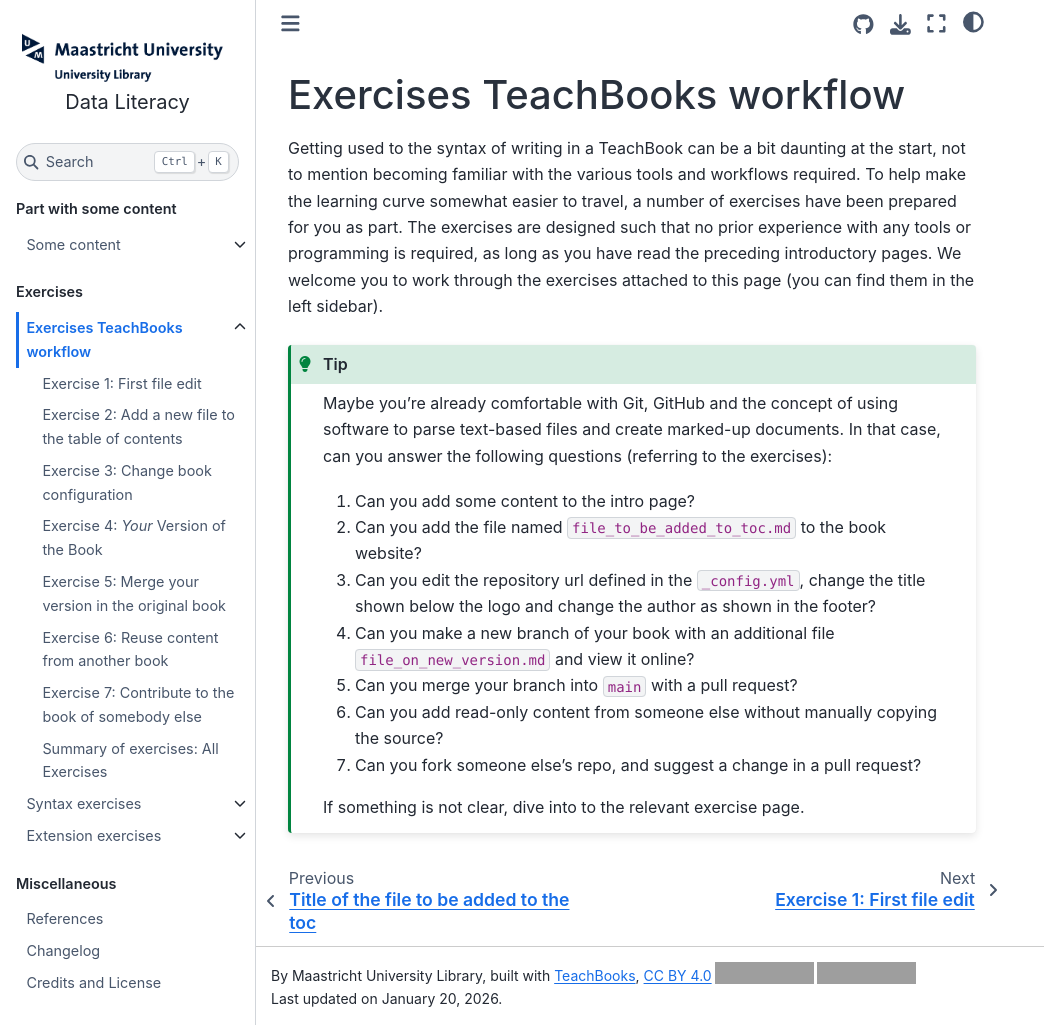
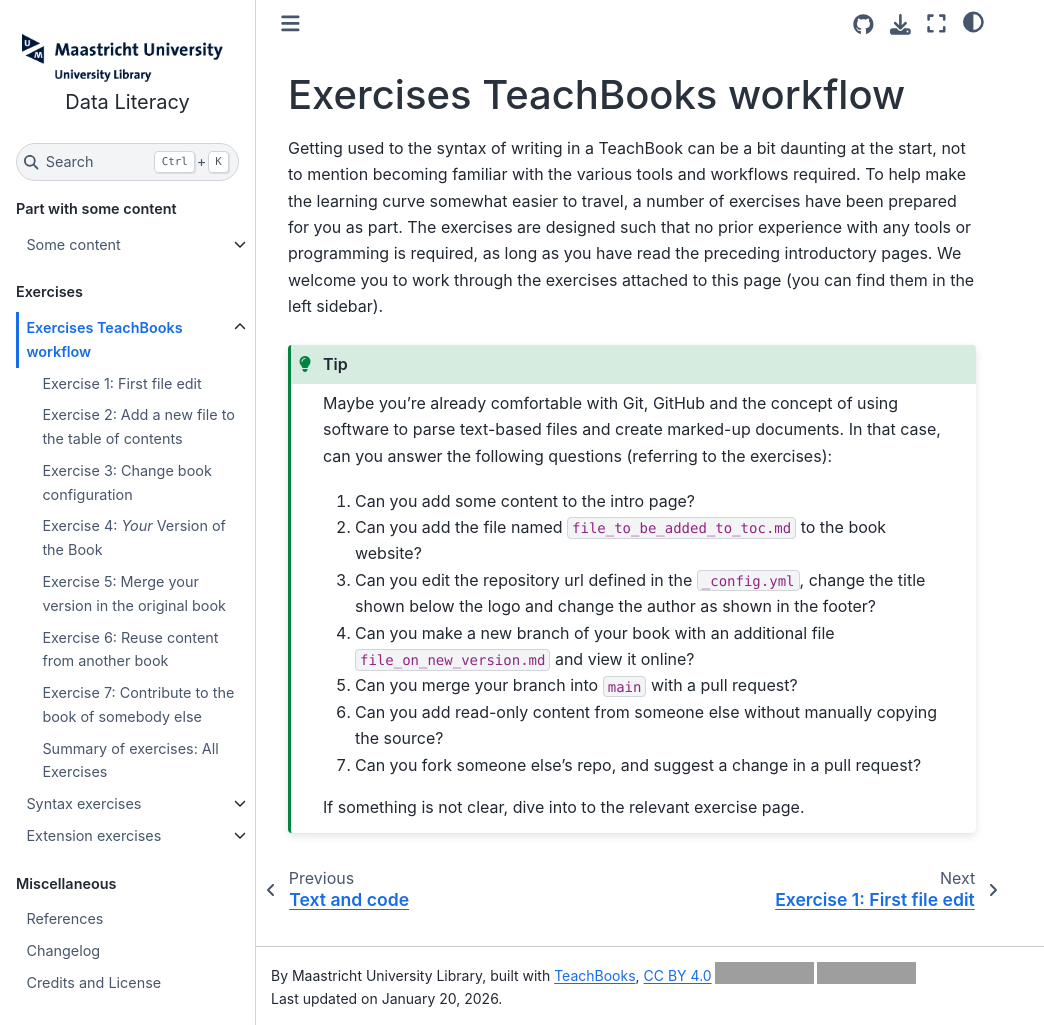
Before and after one commit to PBollini/data-literacy, a Jupyter Book: the page built from book/exercises.md, in a window 1280 px wide and 1025 px high. Shown: the whole window, without its empty margins (0-1044 px from the left). Built offline with Jupyter Book 1.0.4 settings and Sphinx 7.4.7 and the Sphinx Book theme 1.1.4, drawn with Linux system fonts in a browser that asks for light colours; comment, search, counter and statistics services are not loaded; grey boxes are pictures that could not be loaded.

Commit message:
Update _toc.yml
revert to original

```diff
--- a/book/_toc.yml
+++ b/book/_toc.yml
@@ -12,7 +12,6 @@ parts:
     - file: some_content/overview.md
       sections:
       - file: some_content/text_and_code.ipynb
-      - file: file_to_be_added_to_toc.md
   - caption: Exercises
     chapters:
     - file: exercises.md
```
